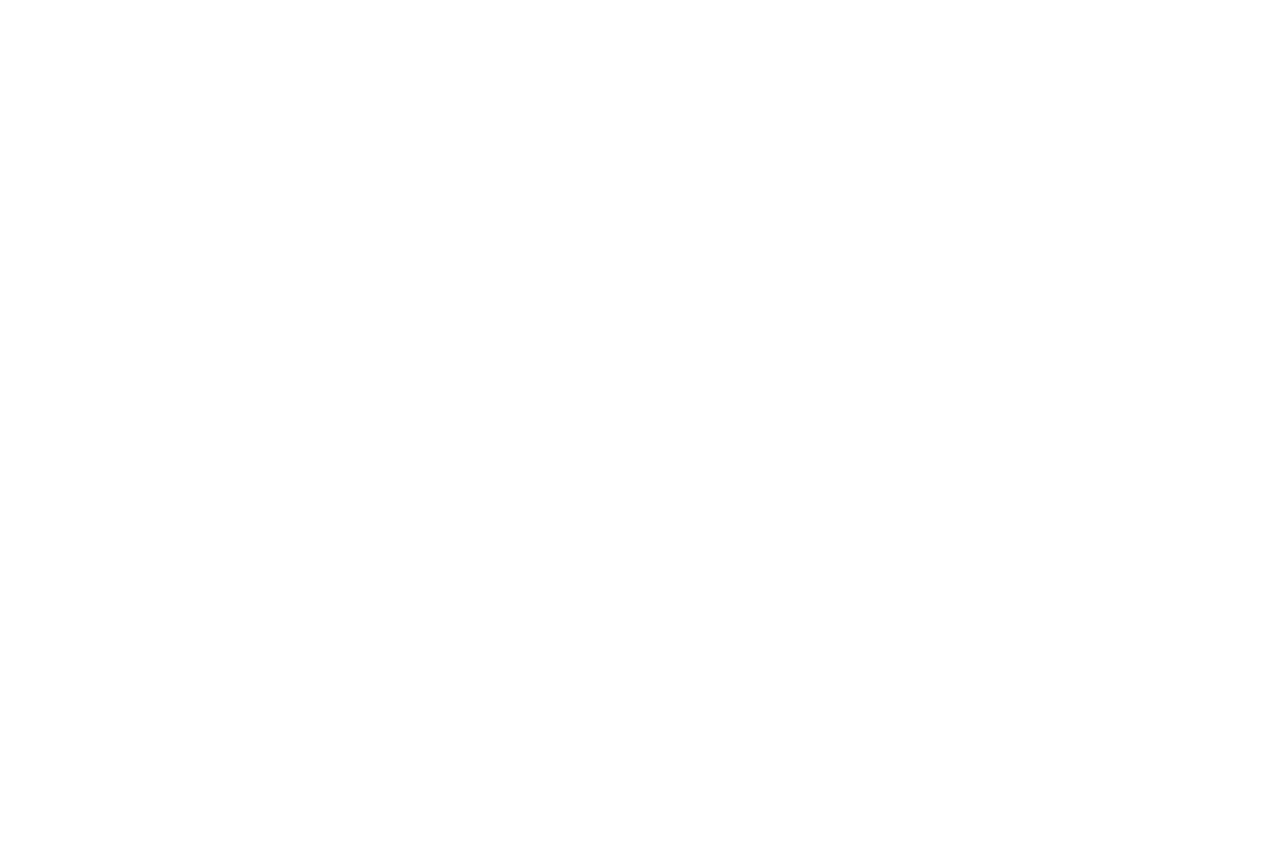
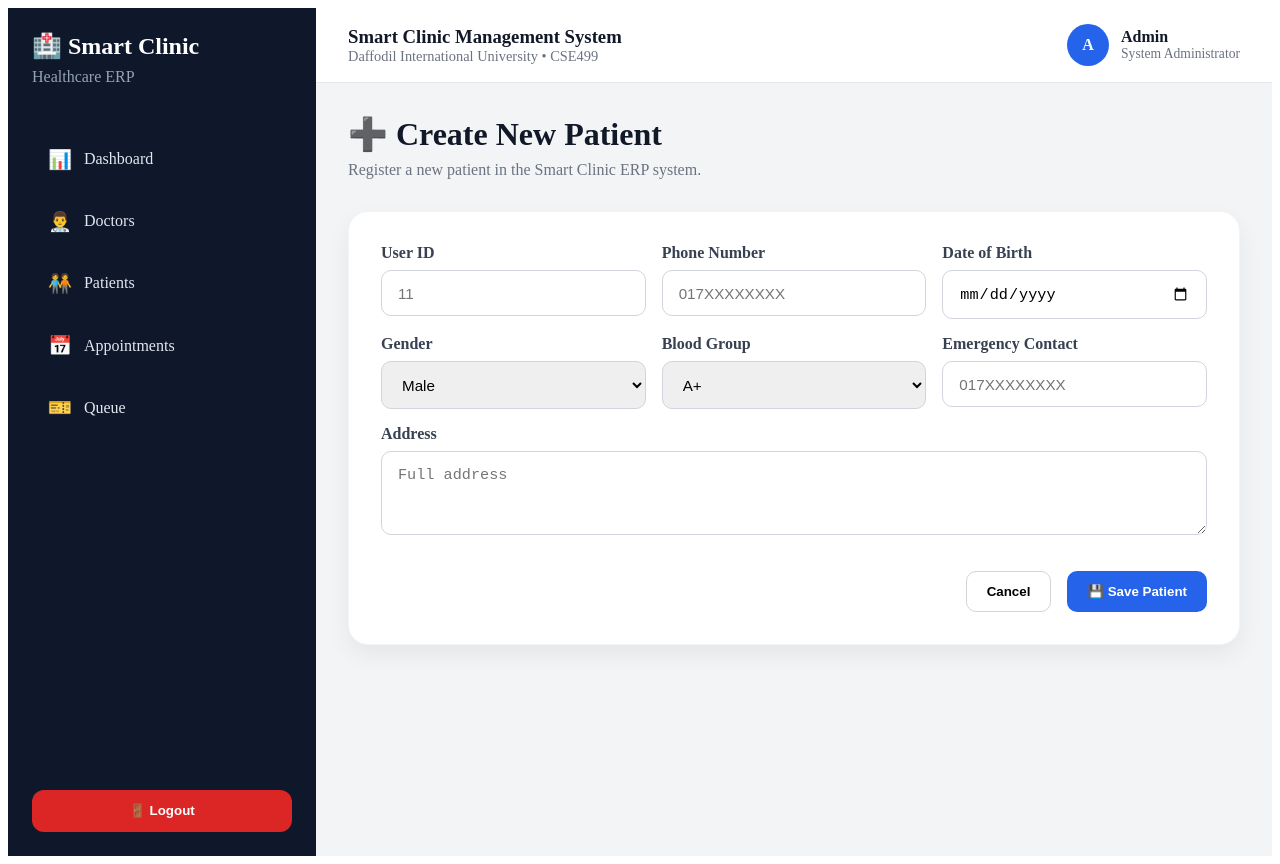
Before and after one commit to Ishtiak-Ahmed886/SmartClinicSystem, a React app in the folder frontend/: page /patients/new in a window 1280 px wide. Before the commit this address had no page. Before the commit the page ends 800 px from the top, so only its background shows below. Built offline with nearby package versions, Linux system fonts and the light colour scheme; the HTML template or start-up script is replaced by a standard one.

Commit message:
Implement complete patient CRUD workflow with authenticated API integration, paginated directory rendering, sorting, and MySQL persistence

```diff
--- a/frontend/src/App.jsx
+++ b/frontend/src/App.jsx
@@ -9,6 +9,7 @@ import Queue from "./pages/Queue";
 import ProtectedRoute from "./components/ProtectedRoute";
 import CreateDoctor from './pages/CreateDoctor';
 import EditDoctor from './pages/EditDoctor';
+import CreatePatient from './pages/CreatePatient';
 
 export default function App() {
   return (
@@ -64,6 +65,7 @@ export default function App() {
         />
         <Route path="/doctors/new" element={<CreateDoctor />} />
         <Route path="/doctors/:id/edit" element={<EditDoctor />} />
+        <Route path="/patients/new" element={<CreatePatient />} />
       </Routes>
     </BrowserRouter>
   );
--- /dev/null
+++ b/frontend/src/pages/CreatePatient.jsx
@@ -0,0 +1,291 @@
+import { useState } from 'react';
+import { useNavigate } from 'react-router-dom';
+import api from '../api/axios';
+import Layout from '../components/Layout';
+
+export default function CreatePatient() {
+  const navigate = useNavigate();
+
+  const [formData, setFormData] = useState({
+    user: '',
+    phone: '',
+    date_of_birth: '',
+    gender: 'male',
+    blood_group: 'A+',
+    address: '',
+    emergency_contact: '',
+  });
+
+  const [loading, setLoading] = useState(false);
+  const [message, setMessage] = useState('');
+
+  const handleChange = (e) => {
+    setFormData({
+      ...formData,
+      [e.target.name]: e.target.value,
+    });
+  };
+
+  const handleSubmit = async (e) => {
+    e.preventDefault();
+
+    setLoading(true);
+    setMessage('');
+
+    try {
+            await api.post('/patients/', {
+        user: parseInt(formData.user),
+        phone: formData.phone,
+        date_of_birth: formData.date_of_birth,
+        gender: formData.gender,
+        blood_group: formData.blood_group,
+        address: formData.address,
+        emergency_contact: formData.emergency_contact,
+
+        // Backend required fields
+        nid_number: '1234567890',
+        occupation: 'Student',
+      });
+
+      setMessage('Patient created successfully!');
+
+      setTimeout(() => {
+        navigate('/patients');
+      }, 1500);
+    } catch (error) {
+      console.error(error);
+
+      if (error.response?.data) {
+        setMessage(JSON.stringify(error.response.data));
+      } else {
+        setMessage('Failed to create patient');
+      }
+    } finally {
+      setLoading(false);
+    }
+  };
+
+  return (
+    <Layout>
+      <div style={{ maxWidth: '900px', margin: '0 auto' }}>
+        {/* Header */}
+        <div style={{ marginBottom: '2rem' }}>
+          <h1 style={{ margin: 0, fontSize: '2rem', color: '#111827' }}>
+            ➕ Create New Patient
+          </h1>
+
+          <p style={{ color: '#6b7280', marginTop: '0.5rem' }}>
+            Register a new patient in the Smart Clinic ERP system.
+          </p>
+        </div>
+
+        {/* Form Card */}
+        <div
+          style={{
+            background: 'white',
+            borderRadius: '20px',
+            padding: '2rem',
+            boxShadow: '0 10px 25px rgba(0,0,0,0.06)',
+            border: '1px solid #f1f5f9',
+          }}
+        >
+          {message && (
+            <div
+              style={{
+                marginBottom: '1.5rem',
+                padding: '1rem',
+                borderRadius: '10px',
+                background: message.includes('successfully')
+                  ? '#dcfce7'
+                  : '#fee2e2',
+                color: message.includes('successfully')
+                  ? '#166534'
+                  : '#991b1b',
+                fontWeight: '600',
+              }}
+            >
+              {message}
+            </div>
+          )}
+
+          <form onSubmit={handleSubmit}>
+            <div
+              style={{
+                display: 'grid',
+                gridTemplateColumns: 'repeat(auto-fit, minmax(260px, 1fr))',
+                gap: '1rem',
+              }}
+            >
+              {/* User ID */}
+              <div>
+                <label style={labelStyle}>User ID</label>
+                <input
+                  type='number'
+                  name='user'
+                  value={formData.user}
+                  onChange={handleChange}
+                  placeholder='11'
+                  required
+                  style={inputStyle}
+                />
+              </div>
+
+              {/* Phone */}
+              <div>
+                <label style={labelStyle}>Phone Number</label>
+                <input
+                  type='text'
+                  name='phone'
+                  value={formData.phone}
+                  onChange={handleChange}
+                  placeholder='017XXXXXXXX'
+                  required
+                  style={inputStyle}
+                />
+              </div>
+
+              {/* Date of Birth */}
+              <div>
+                <label style={labelStyle}>Date of Birth</label>
+                <input
+                  type='date'
+                  name='date_of_birth'
+                  value={formData.date_of_birth}
+                  onChange={handleChange}
+                  required
+                  style={inputStyle}
+                />
+              </div>
+
+              {/* Gender */}
+              <div>
+                <label style={labelStyle}>Gender</label>
+                <select
+                  name='gender'
+                  value={formData.gender}
+                  onChange={handleChange}
+                  style={inputStyle}
+                >
+                  <option value='male'>Male</option>
+                  <option value='female'>Female</option>
+                  <option value='other'>Other</option>
+                </select>
+              </div>
+
+              {/* Blood Group */}
+              <div>
+                <label style={labelStyle}>Blood Group</label>
+                <select
+                  name='blood_group'
+                  value={formData.blood_group}
+                  onChange={handleChange}
+                  style={inputStyle}
+                >
+                  <option value='A+'>A+</option>
+                  <option value='A-'>A-</option>
+                  <option value='B+'>B+</option>
+                  <option value='B-'>B-</option>
+                  <option value='AB+'>AB+</option>
+                  <option value='AB-'>AB-</option>
+                  <option value='O+'>O+</option>
+                  <option value='O-'>O-</option>
+                </select>
+              </div>
+
+              {/* Emergency Contact */}
+              <div>
+                <label style={labelStyle}>Emergency Contact</label>
+                <input
+                  type='text'
+                  name='emergency_contact'
+                  value={formData.emergency_contact}
+                  onChange={handleChange}
+                  placeholder='017XXXXXXXX'
+                  required
+                  style={inputStyle}
+                />
+              </div>
+
+              {/* Address */}
+              <div style={{ gridColumn: '1 / -1' }}>
+                <label style={labelStyle}>Address</label>
+                <textarea
+                  name='address'
+                  value={formData.address}
+                  onChange={handleChange}
+                  rows='3'
+                  placeholder='Full address'
+                  required
+                  style={{
+                    ...inputStyle,
+                    resize: 'vertical',
+                  }}
+                />
+              </div>
+            </div>
+
+            {/* Buttons */}
+            <div
+              style={{
+                display: 'flex',
+                justifyContent: 'flex-end',
+                gap: '1rem',
+                marginTop: '2rem',
+                flexWrap: 'wrap',
+              }}
+            >
+              <button
+                type='button'
+                onClick={() => navigate('/patients')}
+                style={{
+                  padding: '0.75rem 1.25rem',
+                  borderRadius: '10px',
+                  border: '1px solid #d1d5db',
+                  background: 'white',
+                  cursor: 'pointer',
+                  fontWeight: '600',
+                }}
+              >
+                Cancel
+              </button>
+
+              <button
+                type='submit'
+                disabled={loading}
+                style={{
+                  padding: '0.75rem 1.25rem',
+                  borderRadius: '10px',
+                  border: 'none',
+                  background: loading ? '#93c5fd' : '#2563eb',
+                  color: 'white',
+                  cursor: loading ? 'not-allowed' : 'pointer',
+                  fontWeight: '600',
+                }}
+              >
+                {loading ? 'Saving...' : '💾 Save Patient'}
+              </button>
+            </div>
+          </form>
+        </div>
+      </div>
+    </Layout>
+  );
+}
+
+// Styles
+const labelStyle = {
+  display: 'block',
+  marginBottom: '0.5rem',
+  fontWeight: '600',
+  color: '#374151',
+};
+
+const inputStyle = {
+  width: '100%',
+  padding: '0.85rem 1rem',
+  borderRadius: '10px',
+  border: '1px solid #d1d5db',
+  outline: 'none',
+  fontSize: '0.95rem',
+  boxSizing: 'border-box',
+};
--- a/frontend/src/pages/Patients.jsx
+++ b/frontend/src/pages/Patients.jsx
@@ -1,10 +1,12 @@
 import { useEffect, useState } from 'react';
+import { useNavigate } from 'react-router-dom';
 import api from '../api/axios';
 import Layout from '../components/Layout';
 
 export default function Patients() {
   const [patients, setPatients] = useState([]);
   const [loading, setLoading] = useState(true);
+  const navigate = useNavigate();
 
   useEffect(() => {
     fetchPatients();
@@ -12,10 +14,33 @@ export default function Patients() {
 
   const fetchPatients = async () => {
     try {
+      setLoading(true);
+
       const response = await api.get('/patients/');
-      setPatients(response.data.results || response.data);
+
+      console.log('FULL PATIENT RESPONSE:', response.data);
+
+      let patientData = [];
+
+      // Handle DRF paginated response
+      if (response.data && Array.isArray(response.data.results)) {
+        patientData = response.data.results;
+      }
+      // Handle normal array response
+      else if (Array.isArray(response.data)) {
+        patientData = response.data;
+      }
+
+      console.log('PATIENT COUNT:', patientData.length);
+      console.log('PATIENT DATA:', patientData);
+
+      // Sort newest first
+      const sortedPatients = patientData.sort((a, b) => b.id - a.id);
+
+      setPatients(sortedPatients);
     } catch (error) {
-      console.error(error);
+      console.error('Patient fetch failed:', error);
+      setPatients([]);
     } finally {
       setLoading(false);
     }
@@ -24,16 +49,28 @@ export default function Patients() {
   if (loading) {
     return (
       <Layout>
+        <div style={{ padding: '2rem' }}>
           <h2>Loading patients...</h2>
+        </div>
       </Layout>
     );
   }
 
   return (
     <Layout>
+      <div style={{ padding: '1rem' }}>
+        {/* Header */}
+        <div
+          style={{
+            marginBottom: '2rem',
+            display: 'flex',
+            justifyContent: 'space-between',
+            alignItems: 'center',
+            flexWrap: 'wrap',
+            gap: '1rem',
+          }}
+        >
           <div>
-        {/* Header */}
-        <div style={{ marginBottom: '2rem' }}>
             <h1
               style={{
                 margin: 0,
@@ -41,7 +78,7 @@ export default function Patients() {
                 color: '#111827',
               }}
             >
-            🧑‍🤝‍🧑 Patients Management
+              👥 Patients Management
             </h1>
 
             <p
@@ -50,8 +87,25 @@ export default function Patients() {
                 marginTop: '0.5rem',
               }}
             >
-            Manage patient records, contact information, and medical profile data.
+              Manage patient records, profiles, and medical information.
             </p>
+          </div>
+
+          <button
+            onClick={() => navigate('/patients/new')}
+            style={{
+              background: '#2563eb',
+              color: 'white',
+              border: 'none',
+              padding: '0.85rem 1.25rem',
+              borderRadius: '10px',
+              cursor: 'pointer',
+              fontWeight: '700',
+              fontSize: '0.95rem',
+            }}
+          >
+            ➕ Add Patient
+          </button>
         </div>
 
         {/* Table Card */}
@@ -64,7 +118,6 @@ export default function Patients() {
             border: '1px solid #f1f5f9',
           }}
         >
-          {/* Card Header */}
           <div
             style={{
               padding: '1.25rem 1.5rem',
@@ -74,9 +127,7 @@ export default function Patients() {
               alignItems: 'center',
             }}
           >
-            <h3 style={{ margin: 0, color: '#111827' }}>
-              Patients Directory
-            </h3>
+            <h3 style={{ margin: 0 }}>Patients Directory</h3>
 
             <span
               style={{
@@ -84,7 +135,6 @@ export default function Patients() {
                 color: '#166534',
                 padding: '0.35rem 0.75rem',
                 borderRadius: '999px',
-                fontSize: '0.85rem',
                 fontWeight: '600',
               }}
             >
@@ -92,7 +142,6 @@ export default function Patients() {
             </span>
           </div>
 
-          {/* Table */}
           <div style={{ overflowX: 'auto' }}>
             <table
               style={{
@@ -116,65 +165,32 @@ export default function Patients() {
               </thead>
 
               <tbody>
-                {patients.map((patient) => (
-                  <tr
-                    key={patient.id}
+                {patients.length === 0 ? (
+                  <tr>
+                    <td
+                      colSpan='5'
                       style={{
-                      borderBottom: '1px solid #f1f5f9',
+                        padding: '3rem',
+                        textAlign: 'center',
+                        color: '#6b7280',
                       }}
                     >
-                    <td style={tdStyle}>
-                      <strong>{patient.id}</strong>
-                    </td>
-
-                    <td style={tdStyle}>{patient.user}</td>
-
-                    <td style={tdStyle}>
-                      {patient.phone || 'N/A'}
-                    </td>
-
-                    <td style={tdStyle}>
-                      <span
-                        style={{
-                          background:
-                            patient.gender === 'male'
-                              ? '#dbeafe'
-                              : patient.gender === 'female'
-                              ? '#fce7f3'
-                              : '#f3f4f6',
-                          color:
-                            patient.gender === 'male'
-                              ? '#1d4ed8'
-                              : patient.gender === 'female'
-                              ? '#be185d'
-                              : '#374151',
-                          padding: '0.3rem 0.75rem',
-                          borderRadius: '999px',
-                          fontSize: '0.85rem',
-                          fontWeight: '600',
-                          textTransform: 'capitalize',
-                        }}
-                      >
-                        {patient.gender || 'Unknown'}
-                      </span>
-                    </td>
-
-                    <td style={tdStyle}>
-                      <span
-                        style={{
-                          background: '#fee2e2',
-                          color: '#991b1b',
-                          padding: '0.3rem 0.75rem',
-                          borderRadius: '999px',
-                          fontSize: '0.85rem',
-                          fontWeight: '600',
-                        }}
-                      >
-                        {patient.blood_group || 'N/A'}
-                      </span>
+                      No patients found
                     </td>
                   </tr>
-                ))}
+                ) : (
+                  patients.map((patient) => (
+                    <tr key={patient.id}>
+                      <td style={tdStyle}>{patient.id}</td>
+                      <td style={tdStyle}>{patient.user}</td>
+                      <td style={tdStyle}>{patient.phone || 'N/A'}</td>
+                      <td style={tdStyle}>{patient.gender || 'Unknown'}</td>
+                      <td style={tdStyle}>
+                        {patient.blood_group || 'N/A'}
+                      </td>
+                    </tr>
+                  ))
+                )}
               </tbody>
             </table>
           </div>
@@ -184,7 +200,6 @@ export default function Patients() {
   );
 }
 
-// Reusable styles
 const thStyle = {
   padding: '1rem 1.25rem',
   textAlign: 'left',
```
Lines whose indentation alone changed are shown as unchanged.
